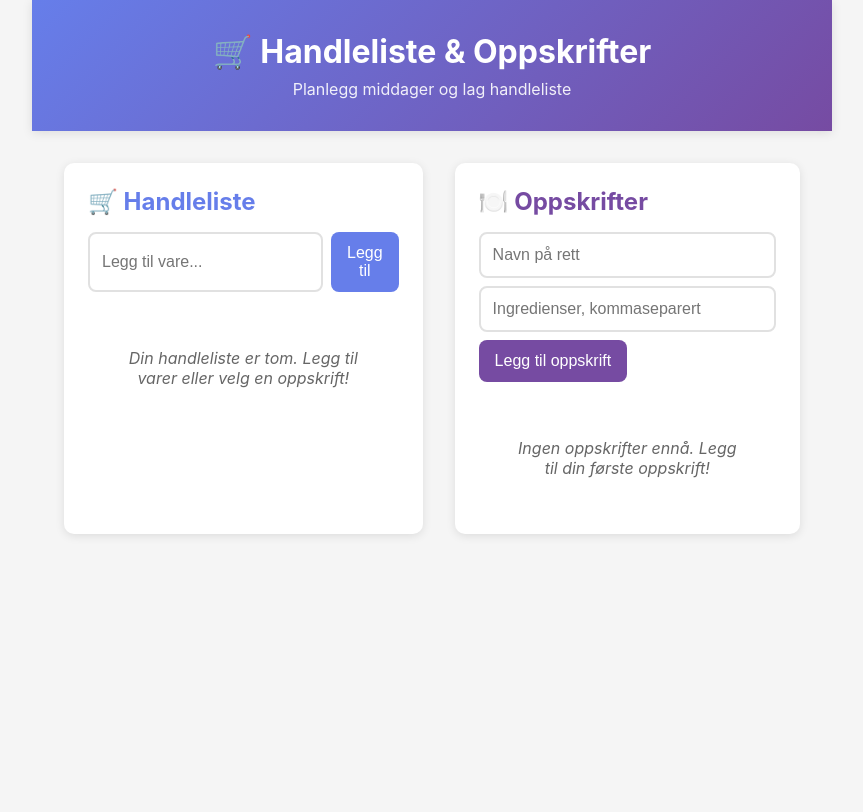
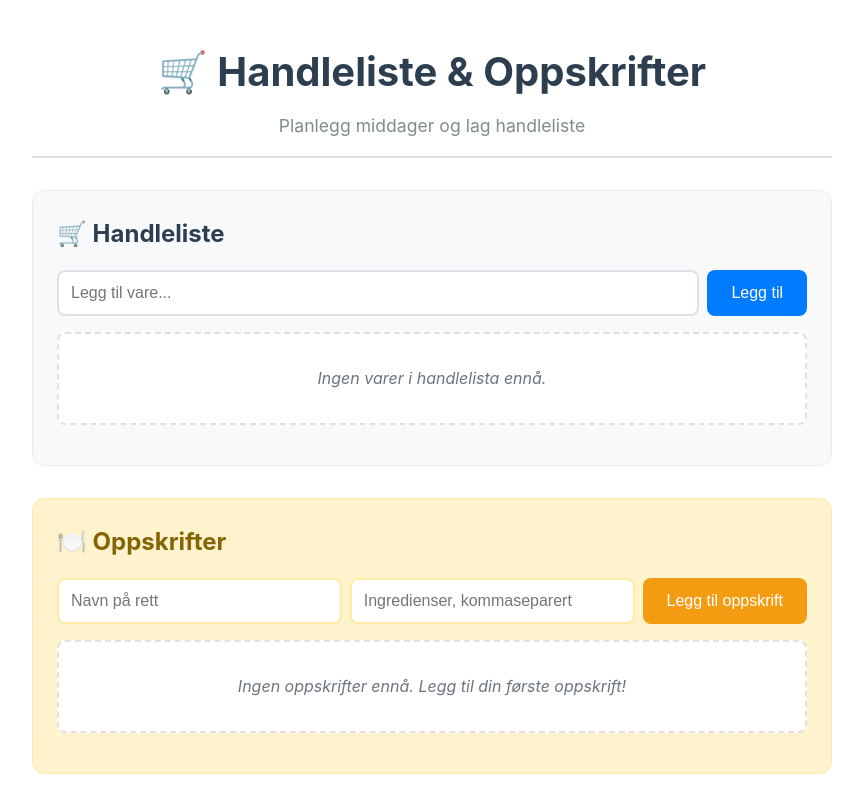
Before and after one commit to Sims84/Handleliste, a React (Vite) app: page / in a window 1280 px wide. Shown: the whole page, without its empty margins (208-1071 px from the left). Built offline with nearby package versions, Linux system fonts and the light colour scheme.

Commit message:
Endra vite og json

```diff
--- a/src/App.css
+++ b/src/App.css
@@ -1,75 +1,62 @@
-* {
-  box-sizing: border-box;
-  margin: 0;
-  padding: 0;
-}
-
-body {
-  font-family: -apple-system, BlinkMacSystemFont, 'Segoe UI', 'Roboto', 'Oxygen',
-    'Ubuntu', 'Cantarell', 'Fira Sans', 'Droid Sans', 'Helvetica Neue',
-    sans-serif;
-  background-color: #f5f5f5;
-  color: #333;
-}
-
+/* App.css */
 .app {
   max-width: 800px;
   margin: 0 auto;
-  min-height: 100vh;
+  padding: 2rem;
+  font-family: -apple-system, BlinkMacSystemFont, 'Segoe UI', 'Roboto', sans-serif;
+  line-height: 1.6;
 }
 
 .app-header {
-  background: linear-gradient(135deg, #667eea 0%, #764ba2 100%);
-  color: white;
-  padding: 2rem;
   text-align: center;
-  box-shadow: 0 2px 10px rgba(0,0,0,0.1);
+  margin-bottom: 2rem;
+  padding-bottom: 1rem;
+  border-bottom: 2px solid #e0e0e0;
 }
 
 .app-header h1 {
-  font-size: 2rem;
-  margin-bottom: 0.5rem;
+  color: #2c3e50;
+  margin: 0 0 0.5rem 0;
+  font-size: 2.5rem;
 }
 
 .app-header p {
-  opacity: 0.9;
+  color: #7f8c8d;
+  margin: 0;
+  font-size: 1.1rem;
 }
 
 .app-main {
-  padding: 2rem;
   display: grid;
   gap: 2rem;
 }
 
-@media (min-width: 768px) {
-  .app-main {
-    grid-template-columns: 1fr 1fr;
-  }
+/* Shopping List Styles */
+.shopping-section {
+  background: #f8f9fa;
+  padding: 1.5rem;
+  border-radius: 12px;
+  border: 1px solid #e9ecef;
 }
 
-/* Shopping List Styles */
-.shopping-list {
-  background: white;
-  padding: 1.5rem;
-  border-radius: 10px;
-  box-shadow: 0 2px 10px rgba(0,0,0,0.1);
+.shopping-section h2 {
+  color: #2c3e50;
+  margin: 0 0 1rem 0;
+  font-size: 1.5rem;
 }
 
-.shopping-list h2 {
-  color: #667eea;
-  margin-bottom: 1rem;
-}
-
-.add-item {
+.add-item-form {
   display: flex;
   gap: 0.5rem;
-  margin-bottom: 1.5rem;
+  margin-bottom: 1rem;
+  flex-wrap: wrap;
 }
 
 .item-input {
   flex: 1;
+  min-width: 200px;
   padding: 0.75rem;
-  border: 2px solid #e1e1e1;
+  border: 2px solid #dee2e6;
   border-radius: 8px;
   font-size: 1rem;
   transition: border-color 0.2s;
@@ -77,12 +64,12 @@ body {
 
 .item-input:focus {
   outline: none;
-  border-color: #667eea;
+  border-color: #007bff;
 }
 
 .add-button {
-  padding: 0.75rem 1rem;
-  background: #667eea;
+  padding: 0.75rem 1.5rem;
+  background: #007bff;
   color: white;
   border: none;
   border-radius: 8px;
@@ -92,144 +79,116 @@ body {
 }
 
 .add-button:hover {
-  background: #5a6fd8;
+  background: #0056b3;
 }
 
-.items-section {
-  margin-bottom: 1.5rem;
+.shopping-list {
+  list-style: none;
+  padding: 0;
+  margin: 0;
 }
 
-.items-section h3 {
-  color: #666;
-  font-size: 0.9rem;
-  text-transform: uppercase;
-  letter-spacing: 0.5px;
+.shopping-item {
+  display: flex;
+  justify-content: space-between;
+  align-items: center;
+  padding: 0.75rem;
   margin-bottom: 0.5rem;
+  background: white;
+  border: 1px solid #dee2e6;
+  border-radius: 8px;
+  cursor: pointer;
+  transition: all 0.2s;
 }
 
-.items-list {
-  list-style: none;
+.shopping-item:hover {
+  background: #f8f9fa;
+  border-color: #007bff;
 }
 
-.item {
-  display: flex;
-  align-items: center;
-  gap: 0.75rem;
-  padding: 0.75rem;
-  margin-bottom: 0.5rem;
-  border-radius: 8px;
-  cursor: pointer;
-  transition: background-color 0.2s;
-  border-left: 3px solid transparent;
+.shopping-item.bought {
+  background: #d4edda;
+  border-color: #c3e6cb;
 }
 
-.item:hover {
-  background-color: #f8f9ff;
-}
-
-.item.pending {
-  border-left-color: #667eea;
-}
-
-.item.bought {
-  border-left-color: #28a745;
-  background-color: #f8f9fa;
-}
-
-.item.bought .item-name {
+.shopping-item.bought .item-name {
   text-decoration: line-through;
-  opacity: 0.7;
-}
-
-.item-checkbox {
-  font-size: 1.2rem;
-  color: #667eea;
-}
-
-.item.bought .item-checkbox {
-  color: #28a745;
+  color: #6c757d;
 }
 
 .item-name {
-  flex: 1;
-  font-size: 1rem;
+  font-weight: 500;
 }
 
-.empty-state {
-  text-align: center;
-  color: #666;
-  font-style: italic;
-  padding: 2rem;
+.item-status {
+  font-size: 1.2rem;
+  color: #6c757d;
 }
 
-/* Recipes Styles */
+/* Recipes Section Styles */
 .recipes-section {
-  background: white;
+  background: #fff3cd;
   padding: 1.5rem;
-  border-radius: 10px;
-  box-shadow: 0 2px 10px rgba(0,0,0,0.1);
+  border-radius: 12px;
+  border: 1px solid #ffeaa7;
 }
 
 .recipes-section h2 {
-  color: #764ba2;
-  margin-bottom: 1rem;
+  color: #856404;
+  margin: 0 0 1rem 0;
+  font-size: 1.5rem;
 }
 
 .recipe-form {
   display: flex;
-  flex-direction: column;
   gap: 0.5rem;
-  margin-bottom: 1.5rem;
-}
-
-@media (min-width: 480px) {
-  .recipe-form {
-    flex-direction: row;
-    flex-wrap: wrap;
-  }
+  margin-bottom: 1rem;
+  flex-wrap: wrap;
 }
 
 .recipe-input {
   flex: 1;
-  min-width: 200px;
+  min-width: 150px;
   padding: 0.75rem;
-  border: 2px solid #e1e1e1;
+  border: 2px solid #ffeaa7;
   border-radius: 8px;
   font-size: 1rem;
+  background: white;
   transition: border-color 0.2s;
 }
 
 .recipe-input:focus {
   outline: none;
-  border-color: #764ba2;
+  border-color: #f39c12;
 }
 
 .recipe-button {
-  padding: 0.75rem 1rem;
-  background: #764ba2;
+  padding: 0.75rem 1.5rem;
+  background: #f39c12;
   color: white;
   border: none;
   border-radius: 8px;
   font-size: 1rem;
   cursor: pointer;
   transition: background-color 0.2s;
-  white-space: nowrap;
 }
 
 .recipe-button:hover {
-  background: #6a4190;
+  background: #e67e22;
 }
 
 .recipe-list {
   list-style: none;
+  padding: 0;
+  margin: 0;
 }
 
 .recipe-item {
-  background: #f8f9ff;
+  background: white;
+  border: 1px solid #ffeaa7;
+  border-radius: 8px;
+  margin-bottom: 1rem;
   padding: 1rem;
-  margin-bottom: 1rem;
-  border-radius: 8px;
-  border-left: 3px solid #764ba2;
 }
 
 .recipe-header {
@@ -241,16 +200,17 @@ body {
 
 .recipe-name {
   font-weight: bold;
-  color: #333;
+  color: #856404;
+  font-size: 1.1rem;
 }
 
 .use-recipe-button {
-  padding: 0.5rem 0.75rem;
+  padding: 0.5rem 1rem;
   background: #28a745;
   color: white;
   border: none;
   border-radius: 6px;
-  font-size: 0.85rem;
+  font-size: 0.9rem;
   cursor: pointer;
   transition: background-color 0.2s;
 }
@@ -261,17 +221,54 @@ body {
 
 .ingredients-list {
   list-style: none;
-  margin-left: 1rem;
+  padding: 0;
+  margin: 0;
+  display: flex;
+  flex-wrap: wrap;
+  gap: 0.5rem;
 }
 
 .ingredient-item {
-  color: #666;
+  background: #f8f9fa;
+  padding: 0.25rem 0.5rem;
+  border-radius: 4px;
   font-size: 0.9rem;
-  margin-bottom: 0.25rem;
+  color: #495057;
 }
 
-.ingredient-item:before {
-  content: "• ";
-  color: #764ba2;
-  font-weight: bold;
+.empty-state {
+  text-align: center;
+  color: #6c757d;
+  font-style: italic;
+  padding: 2rem;
+  background: white;
+  border-radius: 8px;
+  border: 2px dashed #dee2e6;
 }
+
+/* Responsive Design */
+@media (max-width: 768px) {
+  .app {
+    padding: 1rem;
+  }
+
+  .app-header h1 {
+    font-size: 2rem;
+  }
+
+  .add-item-form,
+  .recipe-form {
+    flex-direction: column;
+  }
+
+  .item-input,
+  .recipe-input {
+    min-width: auto;
+  }
+
+  .recipe-header {
+    flex-direction: column;
+    align-items: flex-start;
+    gap: 0.5rem;
+  }
+}
--- a/src/App.jsx
+++ b/src/App.jsx
@@ -1,4 +1,4 @@
-import { useState, useEffect } from "react";
+import React, { useState, useEffect } from "react";
 import RecipesMenu from "./components/RecipesMenu";
 import ShoppingList from "./components/ShoppingList";
 import "./App.css";
--- a/src/components/RecipesMenu.jsx
+++ b/src/components/RecipesMenu.jsx
@@ -1,4 +1,4 @@
-import { useState, useEffect } from "react";
+import React, { useState, useEffect } from "react";
 
 export default function RecipesMenu({ onAddIngredients }) {
   const [recipes, setRecipes] = useState([]);
--- a/src/components/ShoppingList.jsx
+++ b/src/components/ShoppingList.jsx
@@ -1,76 +1,50 @@
-import React from 'react';
+import React, { useState, useEffect } from "react";
 
-export default function ShoppingList({ items, newItem, setNewItem, addItem, toggleItem }) {
-  const handleKeyPress = (e) => {
-    if (e.key === 'Enter') {
-      addItem();
-    }
-  };
-
-  const boughtItems = items.filter(item => item.bought);
-  const pendingItems = items.filter(item => !item.bought);
-
+export default function ShoppingList({
+  items,
+  newItem,
+  setNewItem,
+  addItem,
+  toggleItem
+}) {
   return (
-    <section className="shopping-list">
+    <section className="shopping-section">
       <h2>🛒 Handleliste</h2>
 
-      <div className="add-item">
+      <div className="add-item-form">
         <input
           value={newItem}
           onChange={(e) => setNewItem(e.target.value)}
-          onKeyPress={handleKeyPress}
           placeholder="Legg til vare..."
           className="item-input"
+          onKeyPress={(e) => {
+            if (e.key === 'Enter') {
+              addItem();
+            }
+          }}
         />
         <button onClick={addItem} className="add-button">
           Legg til
         </button>
       </div>
 
-      {pendingItems.length > 0 && (
-        <div className="items-section">
-          <h3>Å handle ({pendingItems.length})</h3>
-          <ul className="items-list">
-            {pendingItems.map((item, i) => {
-              const originalIndex = items.findIndex(originalItem => originalItem === item);
-              return (
-                <li
-                  key={originalIndex}
-                  onClick={() => toggleItem(originalIndex)}
-                  className="item pending"
-                >
-                  <span className="item-checkbox">☐</span>
-                  <span className="item-name">{item.name}</span>
-                </li>
-              );
-            })}
-          </ul>
-        </div>
-      )}
-
-      {boughtItems.length > 0 && (
-        <div className="items-section">
-          <h3>Handlet ({boughtItems.length})</h3>
-          <ul className="items-list">
-            {boughtItems.map((item, i) => {
-              const originalIndex = items.findIndex(originalItem => originalItem === item);
-              return (
-                <li
-                  key={originalIndex}
-                  onClick={() => toggleItem(originalIndex)}
-                  className="item bought"
-                >
-                  <span className="item-checkbox">☑</span>
-                  <span className="item-name">{item.name}</span>
-                </li>
-              );
-            })}
-          </ul>
-        </div>
-      )}
-
-      {items.length === 0 && (
-        <p className="empty-state">Din handleliste er tom. Legg til varer eller velg en oppskrift!</p>
+      {items.length === 0 ? (
+        <p className="empty-state">Ingen varer i handlelista ennå.</p>
+      ) : (
+        <ul className="shopping-list">
+          {items.map((item, i) => (
+            <li
+              key={i}
+              onClick={() => toggleItem(i)}
+              className={`shopping-item ${item.bought ? 'bought' : ''}`}
+            >
+              <span className="item-name">{item.name}</span>
+              <span className="item-status">
+                {item.bought ? '✓' : '○'}
+              </span>
+            </li>
+          ))}
+        </ul>
       )}
     </section>
   );
--- a/vite.config.js
+++ b/vite.config.js
@@ -1,12 +1,20 @@
 import { defineConfig } from 'vite'
 import react from '@vitejs/plugin-react'
 
-// https://vitejs.dev/config/
+const PORT = parseInt(process.env.PORT || '', 10) || 5173
+
 export default defineConfig({
   plugins: [react()],
   server: {
-    host: '0.0.0.0', // Allows external access (required for Replit)
-    port: 5000, // Port 5000 is required for Replit
-    strictPort: true
-  }
+    host: true,                 // lytte på alle interfaces (trengs i Replit)
+    port: PORT,                 // bruk Replit sitt PORT i staden for 5000
+    strictPort: false,          // la Vite velje annan port om opptatt
+    allowedHosts: true,         // tillat proxya hostar (replit.dev, repl.co, osv.)
+    hmr: { clientPort: 443 },   // HMR bak HTTPS-proxy
+  },
+  // om du nokon gong bruker `vite preview`, treng du dette òg:
+  preview: {
+    host: true,
+    allowedHosts: true,
+  },
 })
```
